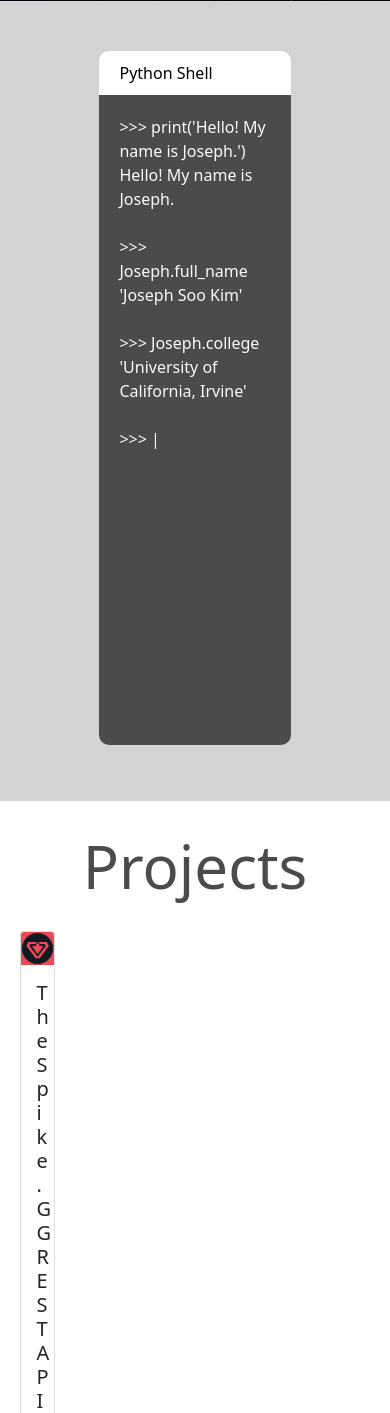
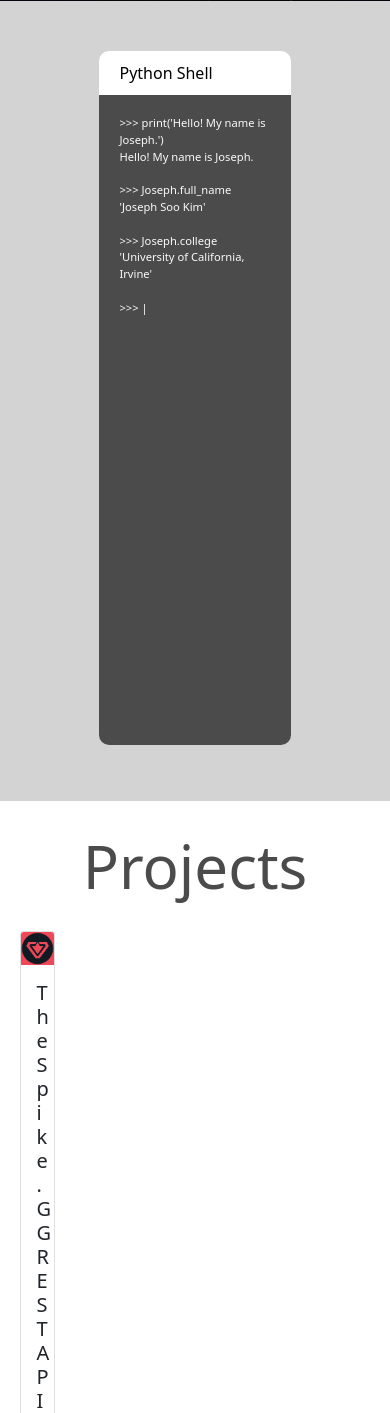
Before and after one commit to josephsookim/v1, a Flask app: page / in a window 390 px wide. Shown: the part 399-1812 px from the top of the page. Run offline with Flask 2, Linux system fonts and the light colour scheme.

Commit message:
add mobile only font size css

```diff
--- a/static/css/styles.css
+++ b/static/css/styles.css
@@ -76,7 +76,6 @@ html {
   background: #4b4b4b;
   border-bottom-left-radius: 10px;
   border-bottom-right-radius: 10px;
-  font-size: 100%;
 }
 
 #projects {
@@ -100,9 +99,18 @@ html {
 
 .project {
   width: 10%;
-  font-size: 100%;
   margin-bottom: 25rem;
   margin-right: 20px;
+}
+
+@media only screen and (max-width: 1000px) {
+  #console {
+    font-size: 70%;
+  }
+
+  .project {
+    font-size: 70%;
+  }
 }
 
 @media only screen and (min-width: 600px) {
```
